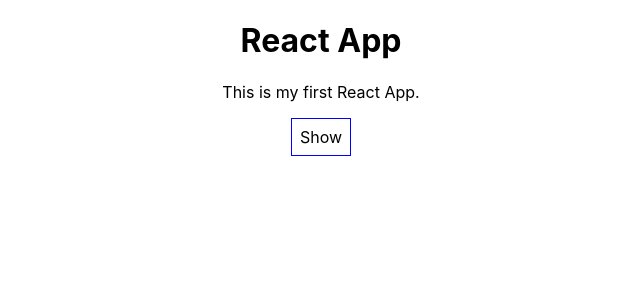
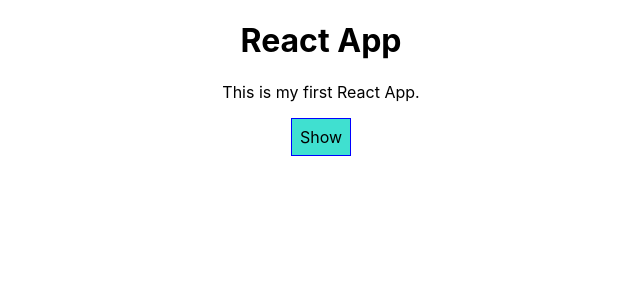
Before and after one commit to alsonshareef/react-playground, a React (Create React App) app: page / in a window 1280 px wide. Shown: the top 300 px of the page, without its empty margins (319-959 px from the left). Built offline with nearby package versions, Linux system fonts and the light colour scheme.

Commit message:
Added Radium, and used it to manage inline :hover pseudo selector for buttonStyles object

```diff
--- a/src/App.js
+++ b/src/App.js
@@ -1,8 +1,9 @@
 import React, { Component } from "react";
 import "./App.css";
+import Radium from "radium";
 import { Person } from "./components/Person/Person";
 
-export default class App extends Component {
+class App extends Component {
 	// Main app component state.
 	state = {
 		persons: [
@@ -62,11 +63,15 @@ export default class App extends Component {
 	render() {
 		// Style object to be passed as inline styles to buttons.
 		const buttonStyles = {
-			backgroundColor: "white",
+			backgroundColor: "turquoise",
 			font: "inherit",
 			border: "1px solid blue",
 			padding: "8px",
-			cursor: "pointer"
+			cursor: "pointer",
+			":hover": {
+				backgroundColor: "lightblue",
+				color: "black"
+			}
 		};
 
 		// Evaluation of state.showPersons before setting 'persons' variable to Persons list or not
@@ -94,6 +99,12 @@ export default class App extends Component {
 					})}
 				</div>
 			);
+
+			buttonStyles.backgroundColor = "red";
+			buttonStyles[":hover"] = {
+				backgroundColor: "salmon",
+				color: "black"
+			};
 		}
 
 		// Main App component template
@@ -114,3 +125,5 @@ export default class App extends Component {
 		);
 	}
 }
+
+export default Radium(App);
```
